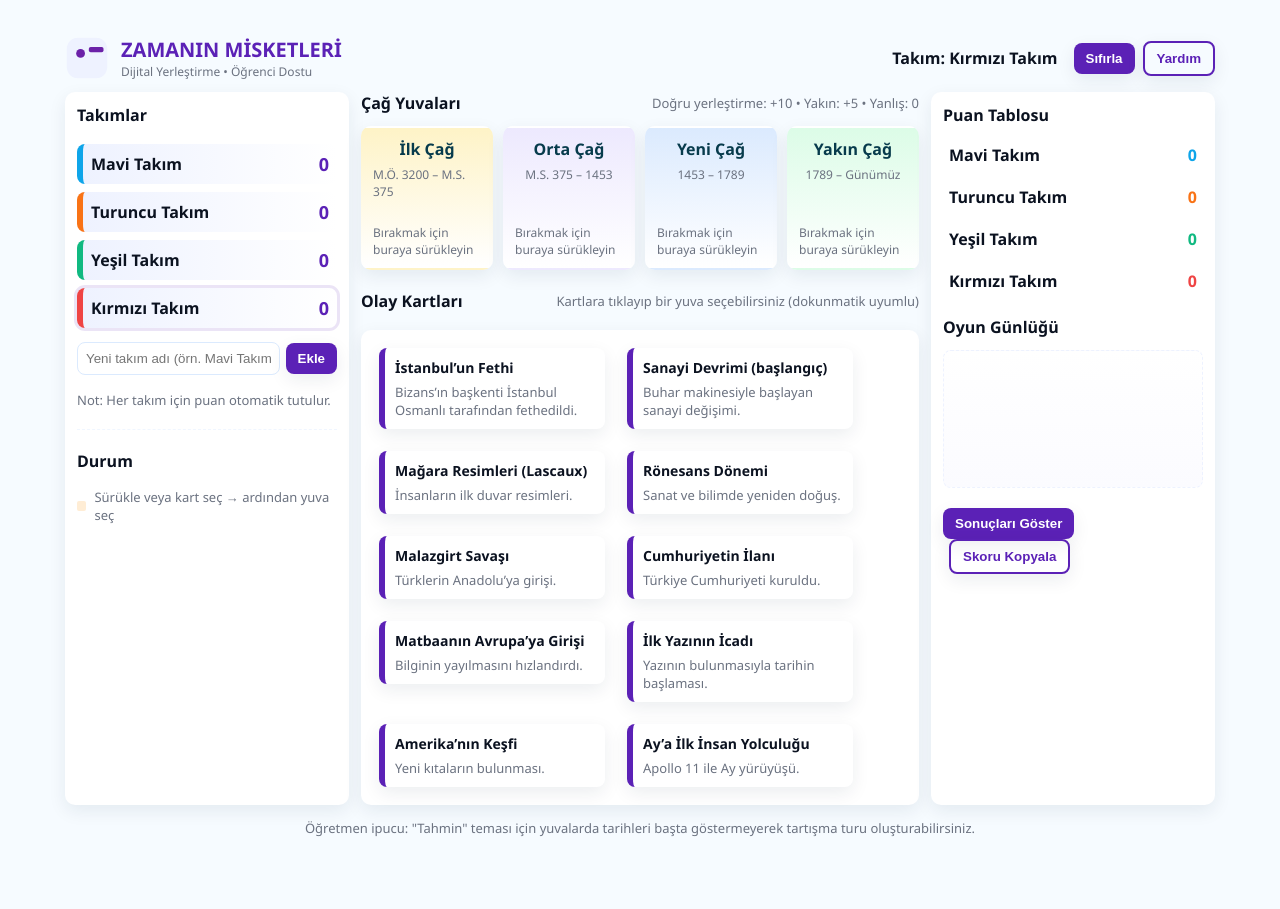
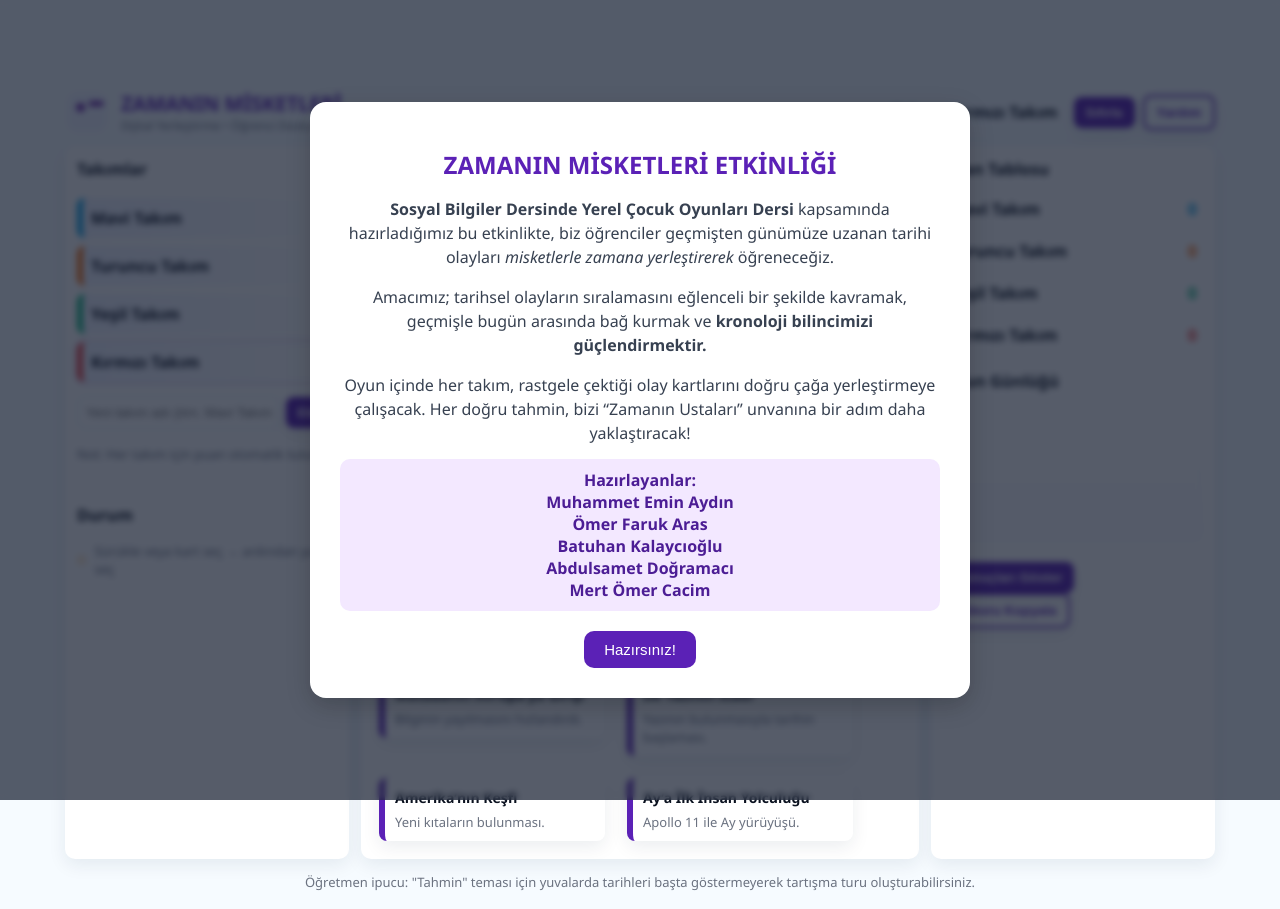
Before and after one commit to iamaydinn/Zamanin-Misketleri, a plain HTML site: page index.html in a window 1280 px wide. Before the commit the page ends 855 px from the top, so only its background shows below. Drawn offline with Linux system fonts and the light colour scheme.

Commit message:
Update index.html

```diff
--- a/index.html
+++ b/index.html
@@ -118,6 +118,108 @@
 </style>
 </head>
 <body>
+
+    <!doctype html>
+<html lang="tr">
+<head>
+<meta charset="utf-8" />
+<meta name="viewport" content="width=device-width,initial-scale=1" />
+<title>Zamanın Misketleri — Dijital Yerleştirme</title>
+<style>
+/* ... (önceki tüm CSS burada aynı şekilde kalacak) ... */
+
+/* Açılış penceresi (modal) */
+.modal {
+  position: fixed;
+  top: 0; left: 0; right: 0; bottom: 0;
+  background: rgba(15, 23, 42, 0.7);
+  display: flex;
+  align-items: center;
+  justify-content: center;
+  z-index: 1000;
+  backdrop-filter: blur(3px);
+}
+.modal-content {
+  background: white;
+  max-width: 600px;
+  padding: 30px;
+  border-radius: 16px;
+  box-shadow: 0 8px 24px rgba(0,0,0,0.2);
+  animation: fadeIn .6s ease;
+  text-align: center;
+}
+.modal-content h1 {
+  color: #5b21b6;
+  font-size: 24px;
+  margin-bottom: 12px;
+}
+.modal-content p {
+  color: #374151;
+  line-height: 1.5;
+  margin-bottom: 10px;
+}
+.modal-content .team {
+  margin-top: 14px;
+  background: #f3e8ff;
+  padding: 10px;
+  border-radius: 10px;
+  font-weight: 600;
+  color: #4c1d95;
+}
+.modal-content button {
+  margin-top: 20px;
+  background: #5b21b6;
+  color: white;
+  border: none;
+  padding: 10px 20px;
+  border-radius: 10px;
+  font-size: 15px;
+  cursor: pointer;
+}
+@keyframes fadeIn {
+  from {opacity:0;transform:scale(0.9)}
+  to {opacity:1;transform:scale(1)}
+}
+</style>
+</head>
+<body>
+
+<!-- 🔹 Açılış Bilgilendirme Penceresi -->
+<div class="modal" id="introModal">
+  <div class="modal-content">
+    <h1>ZAMANIN MİSKETLERİ ETKİNLİĞİ</h1>
+    <p><strong>Sosyal Bilgiler Dersinde Yerel Çocuk Oyunları Dersi</strong> kapsamında hazırladığımız bu etkinlikte, biz öğrenciler geçmişten günümüze uzanan tarihi olayları <em>misketlerle zamana yerleştirerek</em> öğreneceğiz.</p>
+    <p>Amacımız; tarihsel olayların sıralamasını eğlenceli bir şekilde kavramak, geçmişle bugün arasında bağ kurmak ve <strong>kronoloji bilincimizi güçlendirmektir.</strong></p>
+    <p>Oyun içinde her takım, rastgele çektiği olay kartlarını doğru çağa yerleştirmeye çalışacak. Her doğru tahmin, bizi “Zamanın Ustaları” unvanına bir adım daha yaklaştıracak!</p>
+    <div class="team">
+      <div>Hazırlayanlar:</div>
+      <div>Muhammet Emin Aydın<br>Ömer Faruk Aras<br>Batuhan Kalaycıoğlu<br>Abdulsamet Doğramacı<br>Mert Ömer Cacim</div>
+    </div>
+    <button id="startGameBtn">Hazırsınız!</button>
+  </div>
+</div>
+
+<!-- 🔸 Buradan itibaren önceki oyun kodunun <div class="app"> kısmı başlar -->
+<div class="app">
+  <!-- ... önceki tüm içerik buraya aynı şekilde gelecek ... -->
+</div>
+
+<script>
+/* 🔸 Modal aç/kapat işlemi */
+window.addEventListener('DOMContentLoaded', ()=>{
+  const modal = document.getElementById('introModal');
+  const btn = document.getElementById('startGameBtn');
+  btn.addEventListener('click', ()=>{
+    modal.style.display = 'none';
+  });
+});
+
+/* 🔸 Buradan itibaren önceki JavaScript kodun (oyun mantığı, puanlama vb.) aynen devam edecek */
+</script>
+
+</body>
+</html>
+
 <div class="app">
   <header>
     <div class="logo">
```
